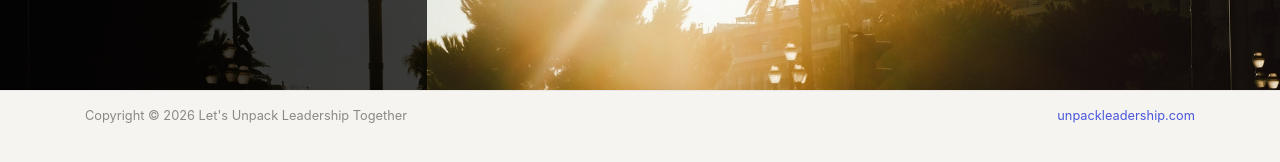
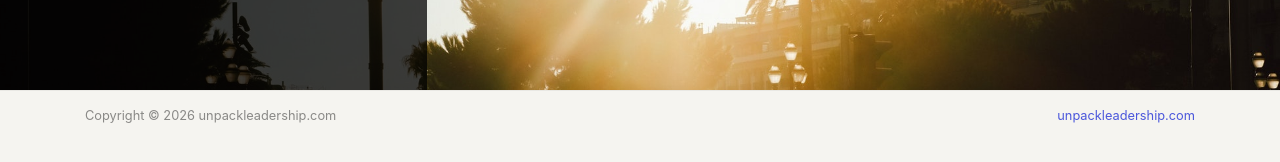
Before and after one commit to mattygates/unpackleadership.com, a Jekyll site: the page built from index.html, in a window 1280 px wide and 1400 px high, scrolled down 626 px. Shown: the part 1201-1363 px from the top of the window. Built offline with Jekyll 4.4.1, drawn with Linux system fonts in a browser that asks for light colours; nearby versions of some CDN libraries; the list of posts is cut into pages by our own code; some of the changed text lies outside the part shown.

Commit message:
Split nav (unpackleadership.com) and heading (Let's Unpack Leadership Together)

```diff
--- a/_config.yml
+++ b/_config.yml
@@ -1,5 +1,5 @@
 # Site
-name: "Let's Unpack Leadership Together"
+name: "unpackleadership.com"
 title: "Let's Unpack Leadership Together"
 description: "Leadership development, intercultural communication, and practical insights for a connected world."
 logo: 'assets/images/logo.png'
--- a/_layouts/default.html
+++ b/_layouts/default.html
@@ -95,7 +95,7 @@ ga('send', 'pageview');
 <!-- Site Title
 ================================================== -->
 <div class="mainheading">
-    <h1 class="sitetitle">{{ site.name }}</h1>
+    <h1 class="sitetitle">{{ site.title }}</h1>
     <p class="lead">
         {{ site.description }}
     </p>
--- a/assets/css/main.scss
+++ b/assets/css/main.scss
@@ -22,6 +22,7 @@ a:hover {
 .navbar-brand {
 	font-weight: 700 !important;
 	color: #4B57DB !important;
+	font-family: Calibri, Candara, Segoe, "Segoe UI", Optima, Arial, sans-serif;
 }
 .navbar-brand:hover {
 	color: #3a44b5 !important;
```
